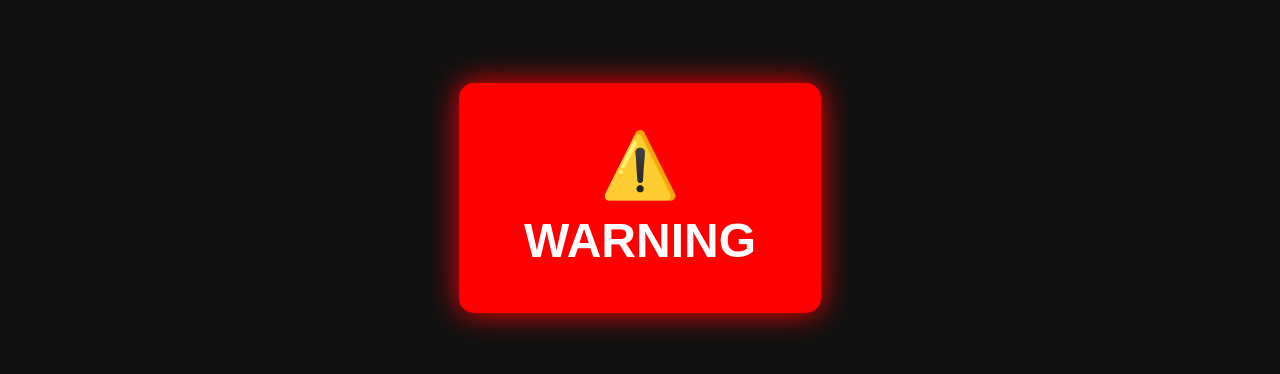
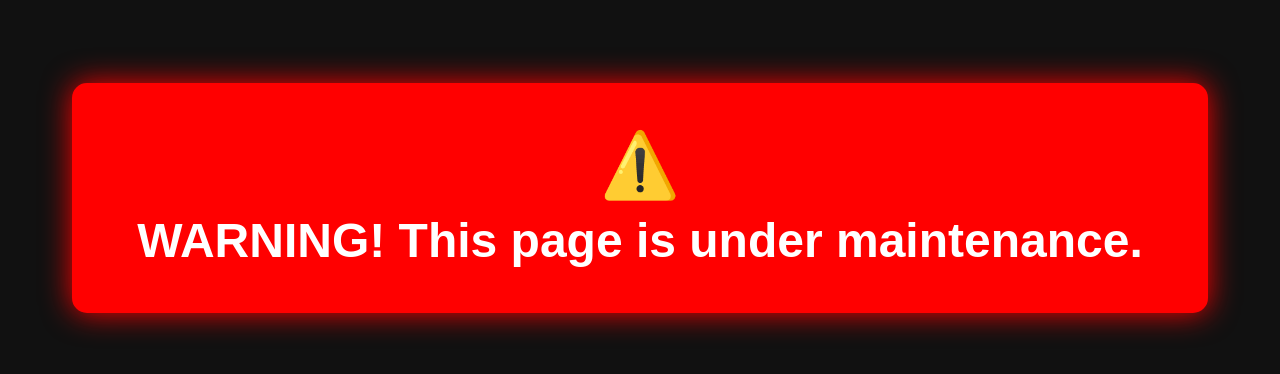
Before and after one commit to gadpayat/Warning, a plain HTML site: page index.html in a window 1280 px wide. Shown: the part 202-576 px from the top of the page. Drawn offline with Linux system fonts and the light colour scheme.

Commit message:
Update warning message for maintenance notice

```diff
--- a/index.html
+++ b/index.html
@@ -51,7 +51,7 @@
 
 <div class="warning-box">
     <span class="icon">⚠️</span>
-    WARNING
+    WARNING! This page is under maintenance.
 </div>
 
 </body>
```
